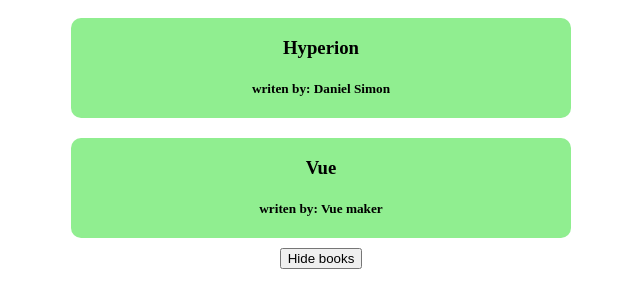
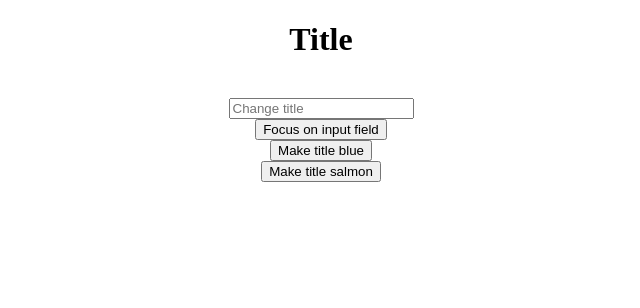
Before and after one commit to 433MHz/vue-learning-20-04-2021, a Vue app: page / in a window 1280 px wide. Shown: the top 308 px of the page, without its empty margins (319-959 px from the left). Built offline with nearby package versions, Linux system fonts and the light colour scheme.

Commit message:
Example of using $refs

```diff
--- a/src/components/learning.vue
+++ b/src/components/learning.vue
@@ -1,92 +1,48 @@
 <template>
-    <div>
-        <div v-for="book in filteredBooks" :key="book.title">
-            <div class="bookDiv" v-if="showBooks" :class="{bookDivFav: book.isFav}" @click="book.isFav = !book.isFav">
-                <h3>{{book.title}}</h3> <h5> writen by: {{book.author}}</h5>
-            </div>
-        </div>
+    <h1 ref="title">{{title}}</h1><br>
 
-        <button v-on:click="toogleBooks"><span v-if="!showBooks">Show books</span> <span v-else>Hide books</span></button><br>
-    </div>
+    <input type="text" placeholder="Change title" ref="input"><br>
+
+    <button @click="focusOnInput">Focus on input field</button><br>
+    <button @click="makeTitleBlue">Make title blue</button><br>
+    <button @click="makeTitleSalmon">Make title salmon</button>
 </template>
-
-
 
 
 <script>
 export default {
     data(){
         return{
-            showBooks: true,
-
-            books:[
-                {title: 'Hyperion', author: 'Daniel Simon', isFav: true},
-                {title: 'Robinson Cruzoe', author:'Daniel Defoe', isFav: false},
-                {title: 'Vue', author:'Vue maker', isFav: true}
-            ],
-
-            link1: 'https://www.google.pl/',
-            link2: 'https://www.youtube.com/',
-            link3: this.link1
+            title: 'Title'
         }
     },
 
     methods:{
-        removeOneYear(){
-            this.age --;
+        focusOnInput(){
+            this.$refs.input.focus()
         },
 
-        toogleBooks(){
-            this.showBooks = !this.showBooks
+        makeTitleSalmon(){
+            this.$refs.title.classList.add('second')
+            this.$refs.title.classList.remove('first')
         },
 
-        toggleLink(){
-            if(this.link3 === this.link1){
-                this.link3 = this.link2
-            }
-            else if(this.link3 === this.link2){
-                this.link3 = this.link1
-            }
-            else{
-                this.link3 = this.link1
-            }
+        makeTitleBlue(){
+            this.$refs.title.classList.add('first')
+            this.$refs.title.classList.remove('second')
         }
-    },
-
-    computed:{
-        filteredBooks(){
-            return this.books.filter((book) => book.isFav)
         }
-    }
 }
 </script>
 
+
 <style>
-    #capitalMaker{
-        width: 100px;
-        height: 50px;
-        background-color: azure;
+
+    .first{
+        color: lightskyblue;
     }
 
-    #bottomDiv{
-        margin-top: 400px;
-    }
-
-    .bookDiv{
-        background-color: lightgray;
-        width: 500px;
-        display: inline-block;
-        height: 100px;
-        margin: 10px;
-        border-radius: 10px;
-    }
-
-    .bookDivFav{
-        background-color: lightgreen;
-        width: 500px;
-        display: inline-block;
-        height: 100px;
-        margin: 10px;
-        border-radius: 10px;
+    .second{
+        color: lightsalmon;
     }
 </style>
```
